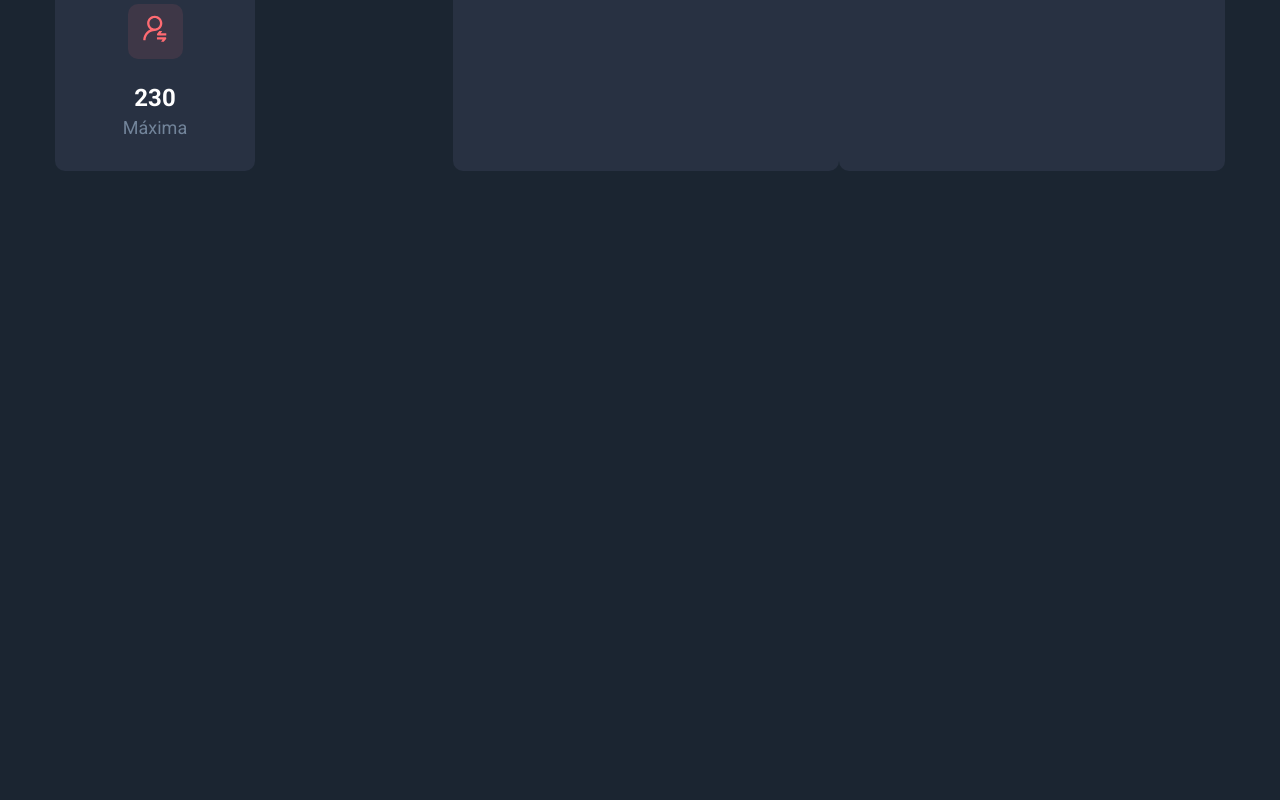
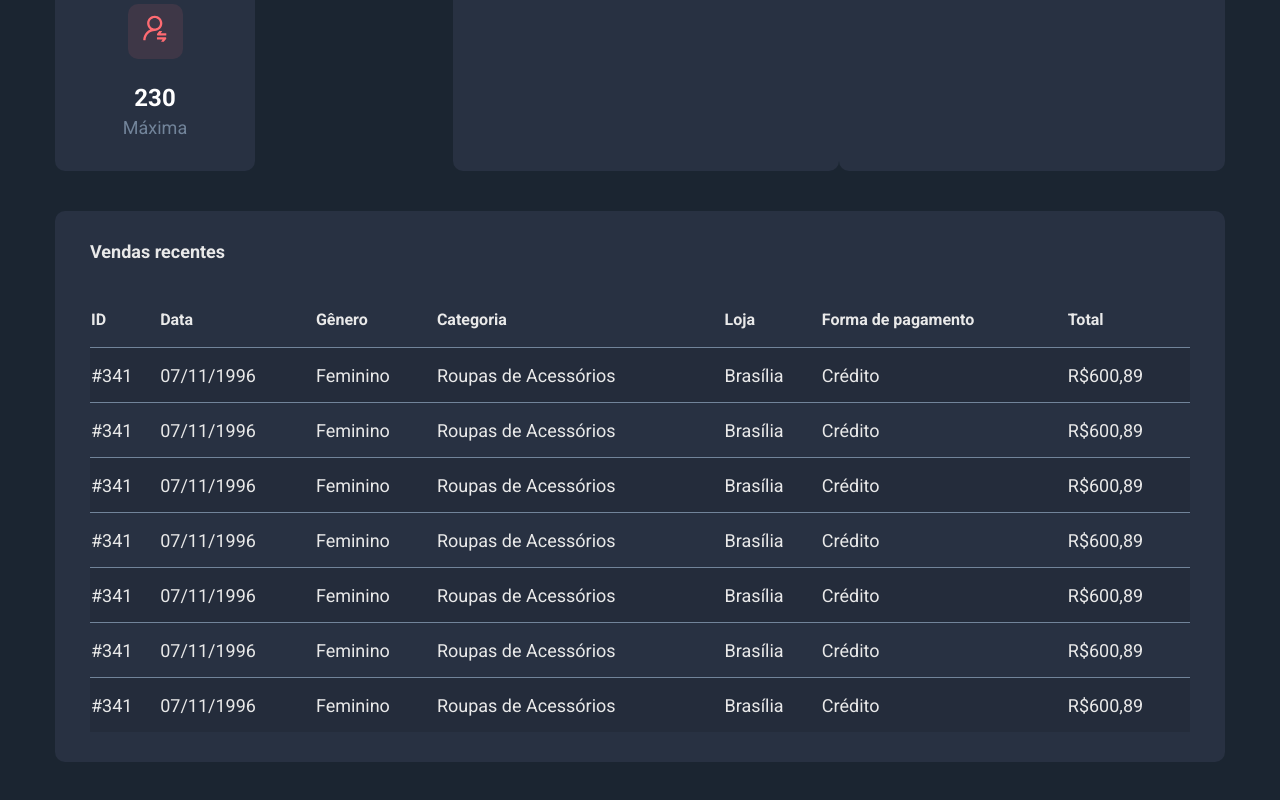
Before and after one commit to joaopaulu/dssales, a React (Create React App) app in the folder front-web/: page / in a window 1280 px wide. Shown: the part 1379-2179 px from the top of the page. Before the commit the page ends 1590 px from the top, so only its background shows below. Built offline with nearby package versions, Linux system fonts and the light colour scheme.

Commit message:
Create Component SalesTable

```diff
--- a/front-web/src/App.tsx
+++ b/front-web/src/App.tsx
@@ -1,5 +1,6 @@
 import PieChartCard from 'components/pie-chart-card';
 import SalesByDate from 'components/sales-by-date';
+import SalesTable from 'components/sales-table';
 import './App.css';
 import Filter from './components/filter';
 import Header from './components/header';
@@ -26,6 +27,7 @@
             series={[20, 60, 80]}
           />
         </div>
+        <SalesTable />
       </div>
     </>
   );
--- /dev/null
+++ b/front-web/src/components/sales-table/index.tsx
@@ -0,0 +1,89 @@
+import './styles.css';
+
+const SalesTable = () => {
+  return (
+    <header className="sales-table-container base-card">
+      <h3 className="sales-table-title">Vendas recentes</h3>
+      <table className="sales-table">
+        <thead>
+          <tr>
+            <th>ID</th>
+            <th>Data</th>
+            <th>Gênero</th>
+            <th>Categoria</th>
+            <th>Loja</th>
+            <th>Forma de pagamento</th>
+            <th>Total</th>
+          </tr>
+        </thead>
+        <tbody>
+          <tr>
+            <td>#341</td>
+            <td>07/11/1996</td>
+            <td>Feminino</td>
+            <td>Roupas de Acessórios</td>
+            <td>Brasília</td>
+            <td>Crédito</td>
+            <td>R$600,89</td>
+          </tr>
+          <tr>
+            <td>#341</td>
+            <td>07/11/1996</td>
+            <td>Feminino</td>
+            <td>Roupas de Acessórios</td>
+            <td>Brasília</td>
+            <td>Crédito</td>
+            <td>R$600,89</td>
+          </tr>
+          <tr>
+            <td>#341</td>
+            <td>07/11/1996</td>
+            <td>Feminino</td>
+            <td>Roupas de Acessórios</td>
+            <td>Brasília</td>
+            <td>Crédito</td>
+            <td>R$600,89</td>
+          </tr>
+          <tr>
+            <td>#341</td>
+            <td>07/11/1996</td>
+            <td>Feminino</td>
+            <td>Roupas de Acessórios</td>
+            <td>Brasília</td>
+            <td>Crédito</td>
+            <td>R$600,89</td>
+          </tr>
+          <tr>
+            <td>#341</td>
+            <td>07/11/1996</td>
+            <td>Feminino</td>
+            <td>Roupas de Acessórios</td>
+            <td>Brasília</td>
+            <td>Crédito</td>
+            <td>R$600,89</td>
+          </tr>
+          <tr>
+            <td>#341</td>
+            <td>07/11/1996</td>
+            <td>Feminino</td>
+            <td>Roupas de Acessórios</td>
+            <td>Brasília</td>
+            <td>Crédito</td>
+            <td>R$600,89</td>
+          </tr>
+          <tr>
+            <td>#341</td>
+            <td>07/11/1996</td>
+            <td>Feminino</td>
+            <td>Roupas de Acessórios</td>
+            <td>Brasília</td>
+            <td>Crédito</td>
+            <td>R$600,89</td>
+          </tr>
+        </tbody>
+      </table>
+    </header>
+  );
+};
+
+export default SalesTable;
--- /dev/null
+++ b/front-web/src/components/sales-table/styles.css
@@ -0,0 +1,41 @@
+.sales-table-container {
+  margin-bottom: 50px;
+  padding: 30px 35px;
+}
+
+.sales-table-title{
+  font-size: 18px;
+  color: var(--light-color);
+}
+
+.sales-table{
+  width: 100%;
+  margin-top: 30px;
+  border-spacing:0 ;
+}
+
+.sales-table thead th{
+  text-align: left;
+  height: 55px;
+  font-size: 16px;
+}
+
+.sales-table tbody td{
+  height: 55px;
+  border-top: 1px solid var(--grey-light-125);
+  font-size: 18px;
+  transition: background .1s;;
+}
+
+.sales-table tbody tr:hover > td {
+  background-color: var(--grey-light-150);
+}
+
+.sales-table tbody tr:nth-child(even){
+  background-color: var(--primary-color)
+}
+
+.sales-table tbody tr:nth-child(odd){
+  background-color: rgba(0, 0, 0, 0.1);
+
+}
```
